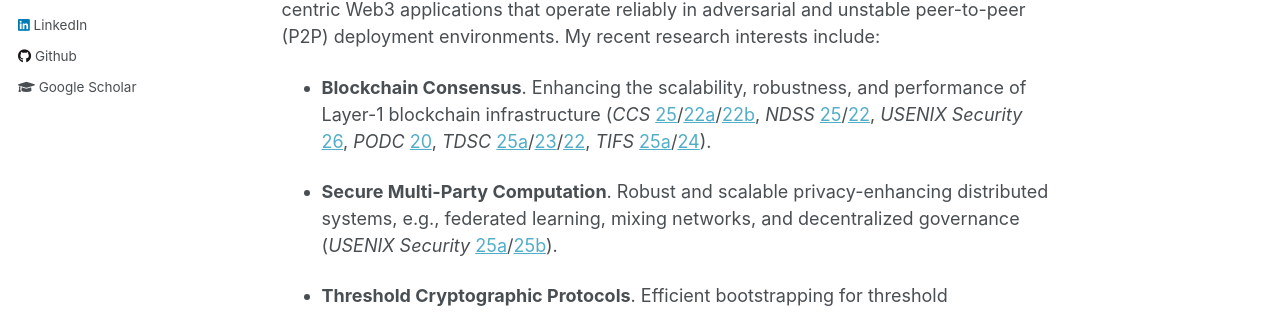
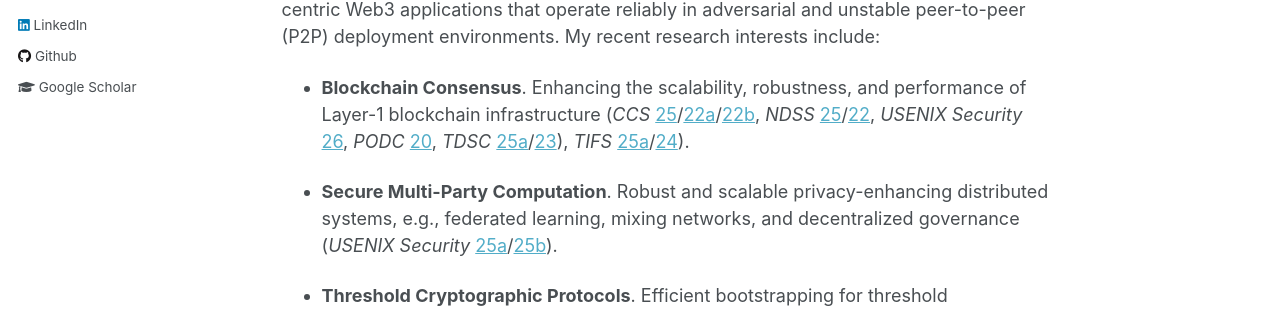
Before and after one commit to yylluu/yylluu.github.io, a Jekyll site: the page built from _pages/about.md, in a window 1280 px wide and 900 px high. Shown: the part 382-695 px from the top of the window. Built offline with Jekyll 4.4.1, drawn with Linux system fonts in a browser that asks for light colours.

Commit message:
Update about.md

```diff
--- a/_pages/about.md
+++ b/_pages/about.md
@@ -14,7 +14,7 @@
 
 My research spans blockchain infrastructure, decentralized applications, and the design and analysis of multi-party cryptographic protocols for Web3. I am particularly interested in developing efficient and secure foundations for trustworthy networked systems, with an emphasis on improving their robustness, economic fairness, privacy protection, and resilience to censorship. Ultimately, my work aims to support the development of user-centric Web3 applications that operate reliably in adversarial and unstable peer-to-peer (P2P) deployment environments. My recent research interests include:
 
-- **Blockchain Consensus**. Enhancing the scalability, robustness, and performance of Layer-1 blockchain infrastructure (*CCS* [25](https://dl.acm.org/doi/abs/10.1145/3719027.3765132)/[22a](https://dl.acm.org/doi/abs/10.1145/3548606.3559346)/[22b](https://dl.acm.org/doi/abs/10.1145/3548606.3559379), *NDSS* [25](https://eprint.iacr.org/2024/206)/[22](https://eprint.iacr.org/2022/27), *USENIX Security* [26](https://www.usenix.org/conference/usenixsecurity26/presentation/liu-yizhong), *PODC* [20](https://dl.acm.org/doi/abs/10.1145/3382734.3405707), *TDSC* [25a](https://ieeexplore.ieee.org/abstract/document/11002681)/[23](https://ieeexplore.ieee.org/abstract/document/9913698)/[22](https://ieeexplore.ieee.org/abstract/document/9913698), *TIFS* [25a](https://ieeexplore.ieee.org/abstract/document/11014212)/[24](https://ieeexplore.ieee.org/abstract/document/10415090)).
+- **Blockchain Consensus**. Enhancing the scalability, robustness, and performance of Layer-1 blockchain infrastructure (*CCS* [25](https://dl.acm.org/doi/abs/10.1145/3719027.3765132)/[22a](https://dl.acm.org/doi/abs/10.1145/3548606.3559346)/[22b](https://dl.acm.org/doi/abs/10.1145/3548606.3559379), *NDSS* [25](https://eprint.iacr.org/2024/206)/[22](https://eprint.iacr.org/2022/27), *USENIX Security* [26](https://www.usenix.org/conference/usenixsecurity26/presentation/liu-yizhong), *PODC* [20](https://dl.acm.org/doi/abs/10.1145/3382734.3405707), *TDSC* [25a](https://ieeexplore.ieee.org/abstract/document/11002681)/[23](https://ieeexplore.ieee.org/abstract/document/9913698)), *TIFS* [25a](https://ieeexplore.ieee.org/abstract/document/11014212)/[24](https://ieeexplore.ieee.org/abstract/document/10415090)).
 
 - **Secure Multi-Party Computation**. Robust and scalable privacy-enhancing distributed systems, e.g., federated learning, mixing networks, and decentralized governance (*USENIX Security* [25a](https://www.usenix.org/conference/usenixsecurity25/presentation/su-yuan)/[25b](https://www.usenix.org/conference/usenixsecurity25/presentation/liu-yizhong)).
 
```
